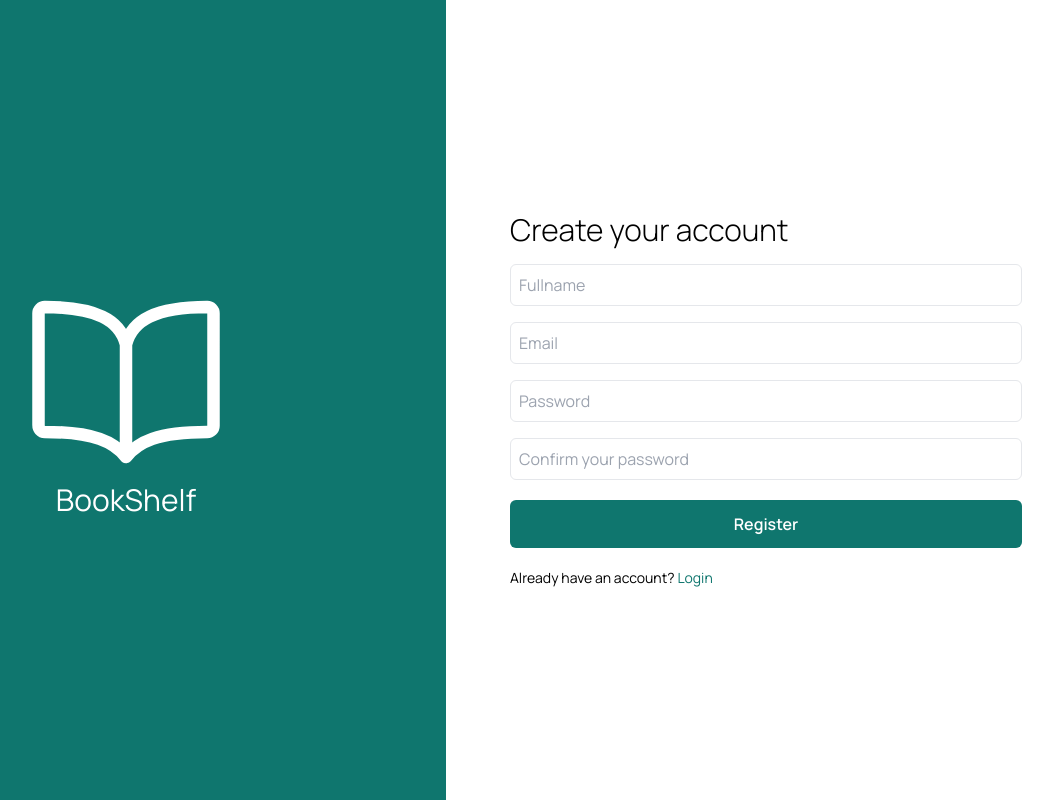
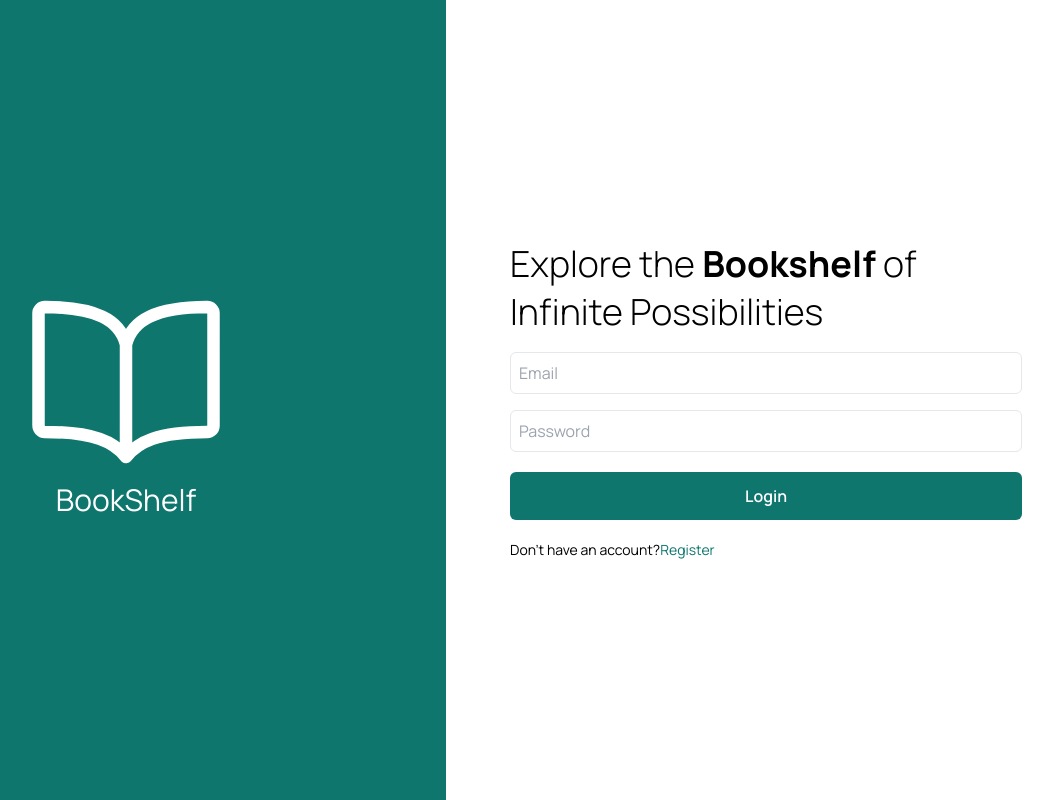
Before and after one commit to hikio-17/sanbercode-frontend, a React (Vite) app: page / in a window 1280 px wide. Shown: the whole page, without its empty margins (194-1247 px from the left). Built offline with nearby package versions, Linux system fonts and the light colour scheme.

Commit message:
add: create login page

```diff
--- a/src/App.tsx
+++ b/src/App.tsx
@@ -1,8 +1,9 @@
+import LoginPage from "./pages/LoginPage";
 import RegisterPage from "./pages/RegisterPage";
 
 function App() {
   return (
-    <RegisterPage />
+    <LoginPage />
   )
 }
 
--- /dev/null
+++ b/src/components/LoginInput.tsx
@@ -0,0 +1,25 @@
+import CustomButton from "./CustomButton";
+
+function LoginInput () {
+   return (
+      <form className="register-input">
+         <input
+            type="email"
+            placeholder="Email"
+            className="block w-full p-2 mb-4 border border-gray-dark-color rounded-md"
+         />
+         <input
+            type="password"
+            placeholder="Password"
+            className="block w-full p-2 mb-4 border border-gray-dark-color rounded-md"
+         />
+
+         <CustomButton
+            title="Login"
+            containerStyles="w-full p-2 mt-5 mb-5 bg-teal-700 text-white font-semibold rounded-md cursor-pointer"
+         />
+      </form>
+   )
+}
+
+export default LoginInput;
--- /dev/null
+++ b/src/pages/LoginPage.tsx
@@ -0,0 +1,26 @@
+import { IoBookOutline } from "react-icons/io5";
+import LoginInput from "../components/LoginInput";
+
+function LoginPage() {
+   return (
+      <section className="grid grid-cols-1 md:grid-cols-2 min-h-screen">
+         <header className="grid place-content-center bg-teal-700 text-white" mb-4>
+            <h1 className="text-[200px]"><IoBookOutline /></h1>
+            <h2 className="text-center text-3xl">BookShelf</h2>
+         </header>
+         <article className="p-16 grid grid-cols-1 place-content-center">
+            <h2 className="text-4xl leading-12 font-light mb-4">
+               Explore the <strong className="font-bold">Bookshelf</strong> of Infinite Possibilities
+            </h2>
+
+            <LoginInput />
+            <p className="text-sm">
+               Don&apos;t have an account?
+               <a href="/register" className="text-teal-700">Register</a>
+            </p>
+         </article>
+      </section>
+   )
+}
+
+export default LoginPage;
--- a/tailwind.config.js
+++ b/tailwind.config.js
@@ -6,6 +6,9 @@ export default {
   mode: "jit",
   theme: {
     extend: {
+      lineHeight: {
+        "12": "3rem"
+      },
       fontFamily: {
         inter: ["Inter", "sans-serif"],
       },
```
